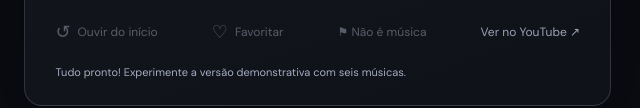
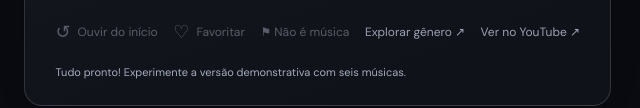
Before and after one commit to jquinteiroo/EveryNoiseRoulette, a plain HTML site: page index.html in a window 1280 px wide. Shown: the part 876-984 px from the top of the page, 625-1265 px from the left. Drawn offline with Linux system fonts and the light colour scheme; no server answers.

Commit message:
feat: adicionar link direto para explorar gênero sorteado no Every Noise

```diff
--- a/index.html
+++ b/index.html
@@ -79,6 +79,7 @@
           <button id="restart-button" class="text-button" type="button" disabled><span aria-hidden="true">↺</span> Ouvir do início</button>
           <button id="favorite-button" class="text-button" type="button" aria-pressed="false" disabled><span id="favorite-icon" aria-hidden="true">♡</span> Favoritar</button>
           <button id="report-button" class="text-button" type="button" disabled title="Marcar vídeo como inadequado e encontrar outro">⚑ Não é música</button>
+          <a id="genre-link" class="text-button external" href="https://everynoise.com/" target="_blank" rel="noopener noreferrer" aria-disabled="true">Explorar gênero ↗</a>
           <a id="youtube-link" class="text-button external" href="https://www.youtube.com/" target="_blank" rel="noopener noreferrer" aria-disabled="true">Ver no YouTube ↗</a>
         </div>
         <p class="feedback" id="feedback" role="status" aria-live="polite">Preparando a sua roleta...</p>
```
